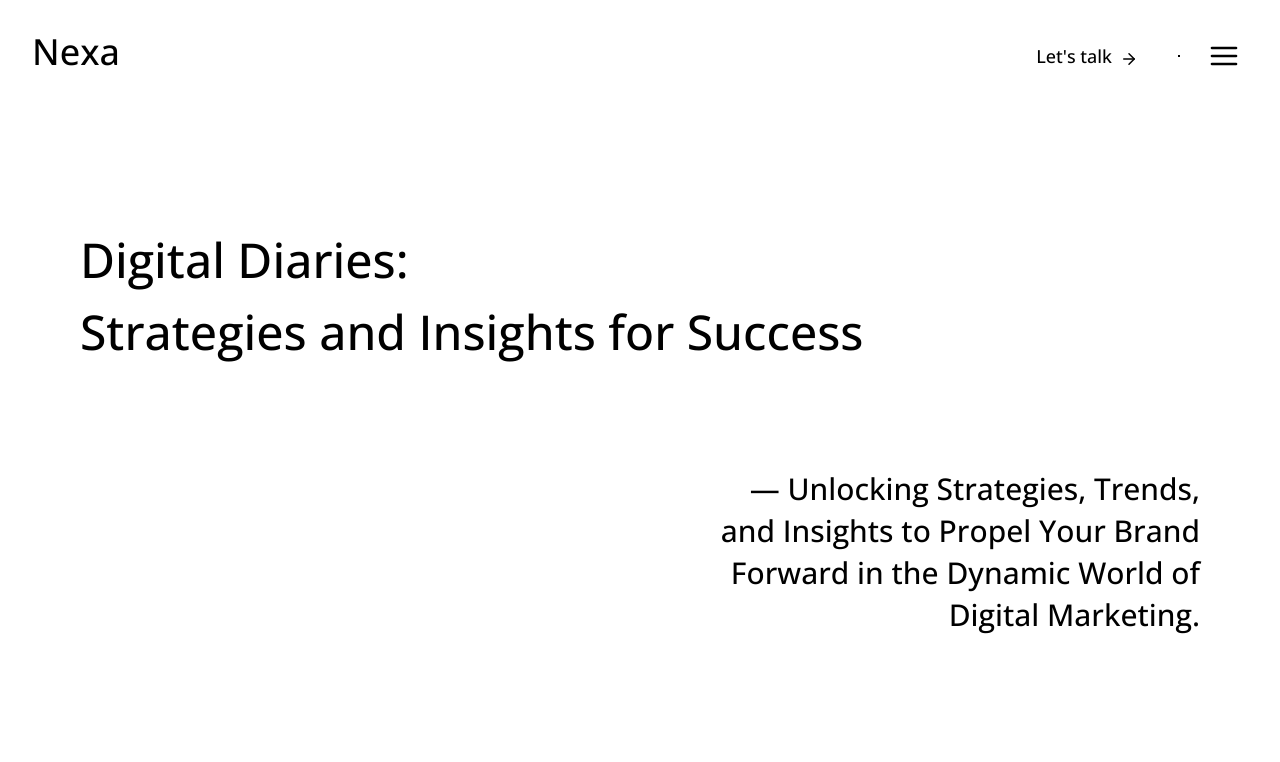
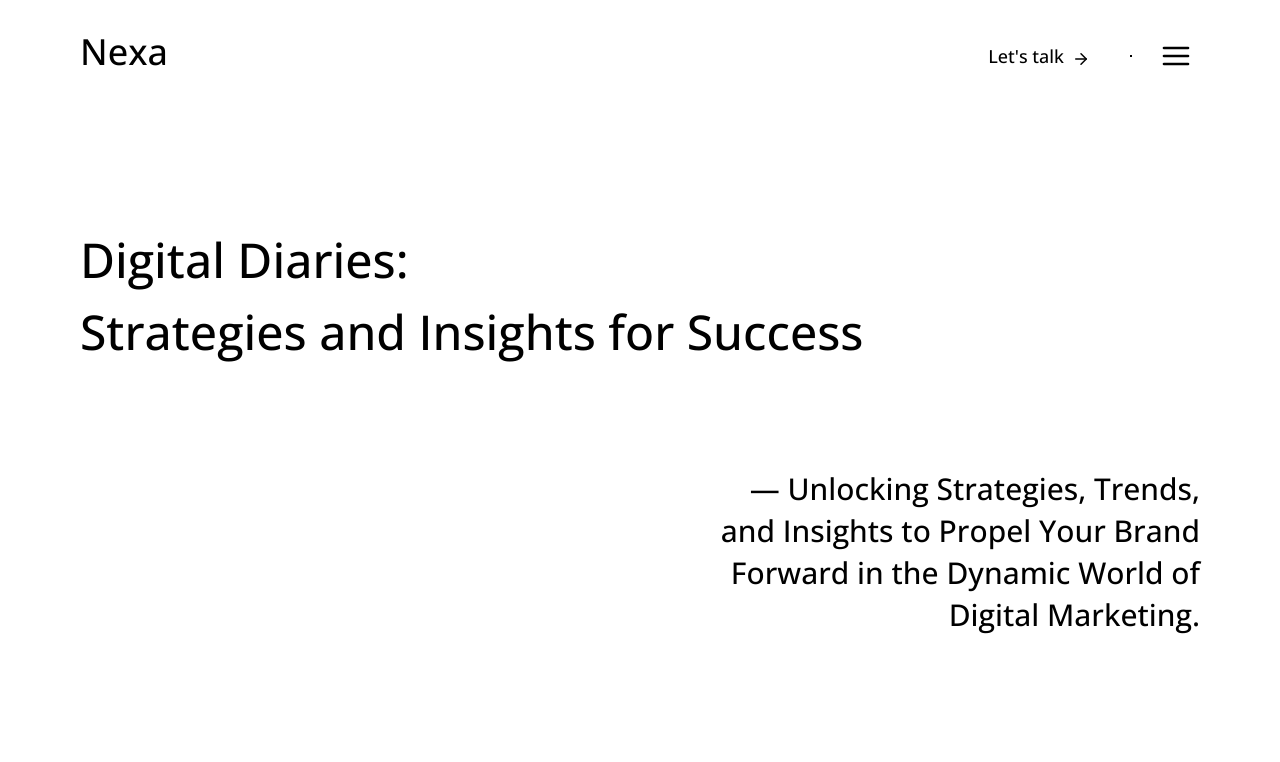
Before and after one commit to JihadZaidan/nexa-baru, a Next.js app: page /insight in a window 1280 px wide. Shown: the top 762 px of the page. Built offline with nearby package versions, Linux system fonts and the light colour scheme; grey boxes are pictures that could not be loaded.

Commit message:
resolve responsive ui layout

```diff
--- a/src/components/layout/Navbar.tsx
+++ b/src/components/layout/Navbar.tsx
@@ -17,7 +17,7 @@ export default function Navbar() {
     useSlideFromTop(navRef, 0.35);
 
     return (
-        <header ref={navRef} className="w-full max-w-full mt-8 mb-20 px-8 justify-center items-center">
+        <header ref={navRef} className="w-full max-w-full mt-8 mb-20 lg:px-20 px-8 justify-center items-center">
             <nav className="w-full justify-between flex flex-row">
                 <div>
                     <h4 className="text-4xl font-medium font-sans text-black">Nexa</h4>
```
